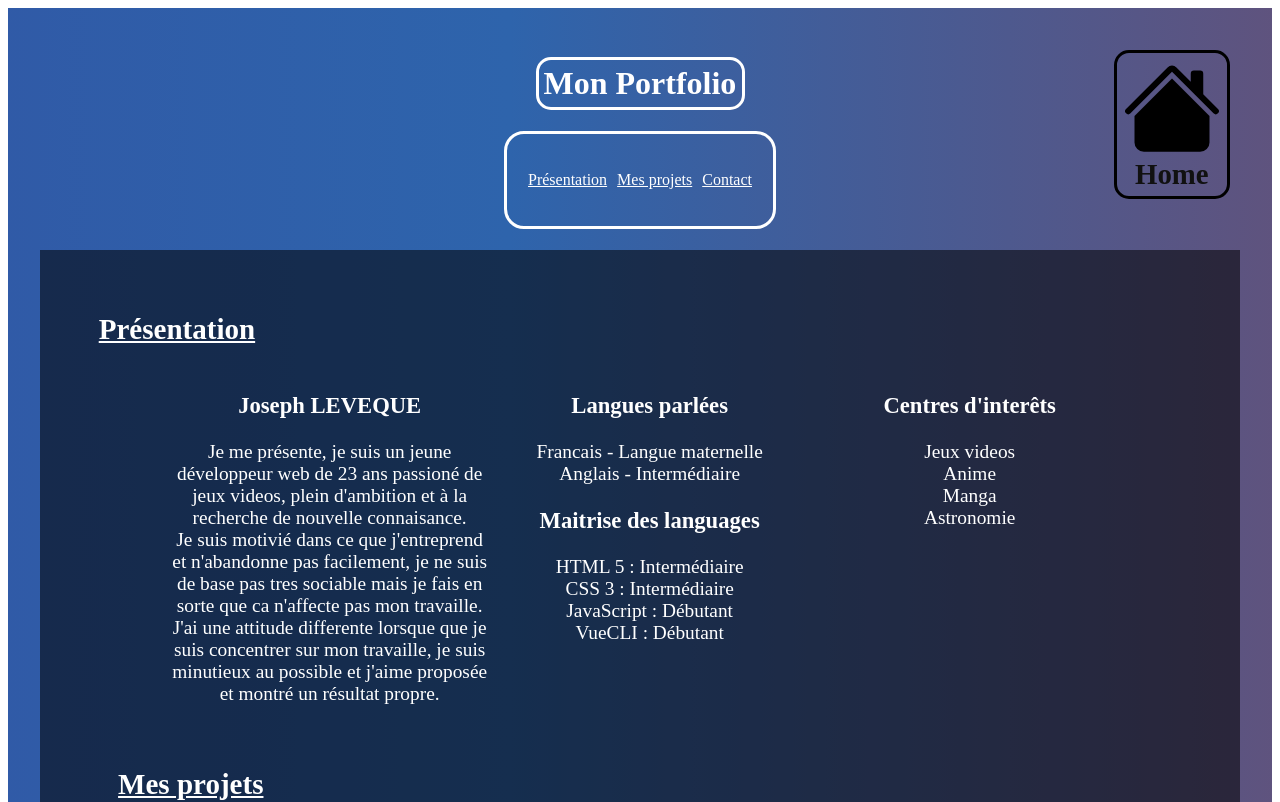
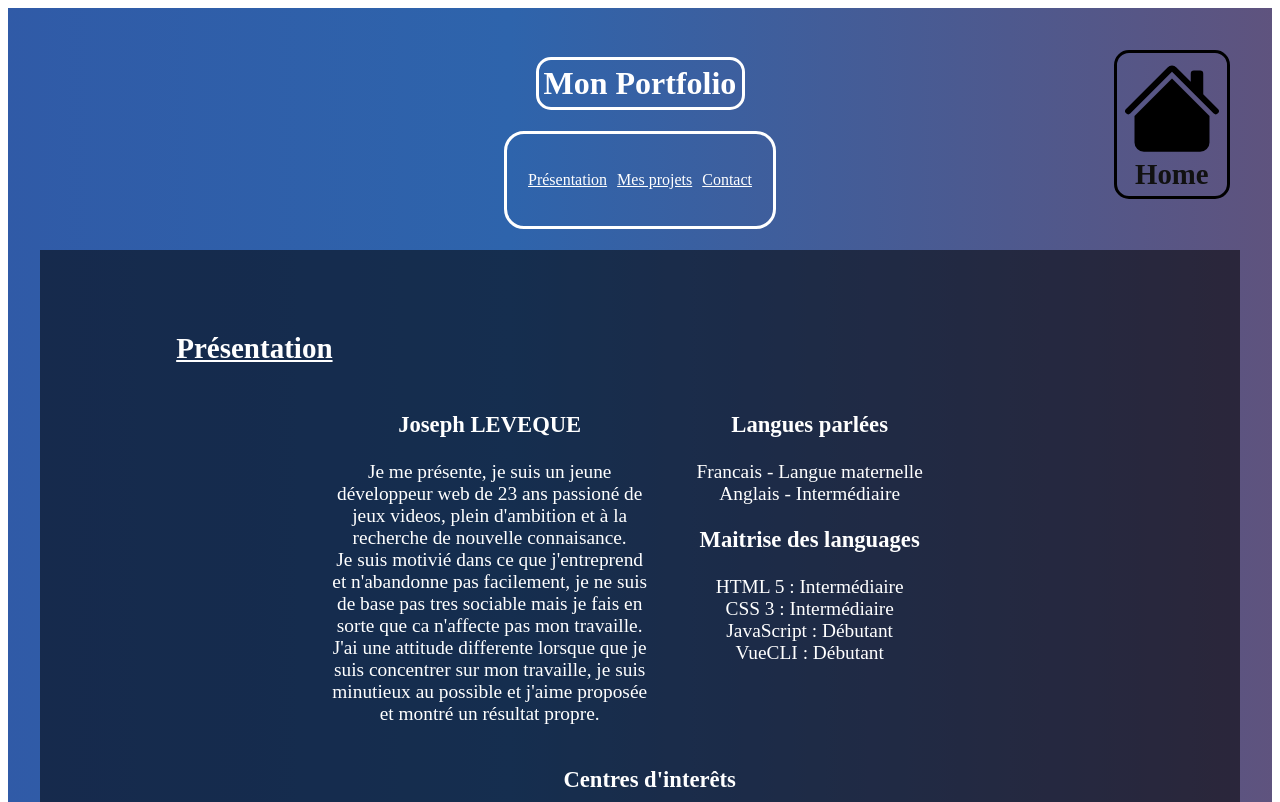
Before and after one commit to Lordprotos/Mon-Portfolio, a Vue app: page / in a window 1280 px wide. Shown: the top 802 px of the page. Built offline with nearby package versions, Linux system fonts and the light colour scheme.

Commit message:
VErsion finale

```diff
--- a/src/views/HomeView.vue
+++ b/src/views/HomeView.vue
@@ -1,4 +1,4 @@
-<template>
+<template lang="fr">
   <main>
   <div class="home">
     <!--block prentation-->
@@ -47,7 +47,7 @@
           <img class="imagesitecv" src="../assets/Images/sitecv.png"  alt="Image site CV">
         </div>
       </button>
-      <ModalCV ref="modal"/>
+      <ModalCV ref="modal"></ModalCV>
     </div>
   </div>
   <!--block form-->
@@ -88,8 +88,6 @@
       </section>
       <p id="time"><strong>Cette page à été actualisée le <time datetime="2024-03-06">6 mars 2024</time></strong></p>
     </footer>
-
-
 </template>
 
 <script>
@@ -104,15 +102,12 @@ export default {
 methods: {
 openModal() {
 this.$refs.modal.open();
-    }
 },
 scrollToSection(sectionId) {
 this.$emit('scroll-to-section', sectionId);
 },
 showAlert() {
 console.log('La méthode showAlert est appelée !');
-
-    // Récupération des données du formulaire
 const firstName = document.getElementById('firstname').value;
 const lastName = document.getElementById('lastname').value;
 const email = document.getElementById('user_email').value;
@@ -123,20 +118,16 @@ methods: {
 console.log('Email :', email);
 console.log('Message :', message);
 
-    // Affichage de l'alerte
 console.log('Affichage de l\'alerte !');
 alert('Le mail a été envoyé !');
-  },
 }
+}
+};
 </script>
 
 <style lang="scss">
 
-//style page home --------------------
-
-div .home {
-  padding: 2em 2em 2em 2em;
-}
+/*style page home --------------------*/
 
 .home {
   background-color: rgba(0, 0, 0, 0.541);
@@ -157,15 +148,15 @@ div .présentation {
   text-align: center;
 }
 
-//style h2 --------------------
+/*style h2 --------------------*/
 
 h2 {
-  padding: 0px 0px 0px 20px;
+  padding: 0 0 0 20px;
   text-decoration: underline;
   width: max-content;
 }
 
-//style form --------------------
+/*style form --------------------*/
 
 #form {
   background-color: rgba(0, 0, 0, 0.541);
@@ -225,7 +216,7 @@ textarea {
   border-color: white;
 }
 
-//style modal --------------------
+/*style modal --------------------*/
 
 .modalcv {
   margin-left: 0;
@@ -265,7 +256,7 @@ div .blockmodalcv {
   border-radius: 30px;
 }
 
-//style footer --------------------
+/*style footer --------------------*/
 
 footer {
   margin: 3em;
--- a/src/views/ModalCV.vue
+++ b/src/views/ModalCV.vue
@@ -1,4 +1,4 @@
-<template>
+<template lang="fr">
   <div class="modal" v-if="isVisible" @click.self="closeModal">
     <div class="modal-content" @click.stop>
       <span class="close" @click="close">&#10005;</span>
--- a/src/views/NotFound.vue
+++ b/src/views/NotFound.vue
@@ -1,4 +1,4 @@
-<template>
+<template lang="fr">
   <div class="vertical-center">
     <div class="container">
       <div id="notfound" class="text-center ">
```
Also changed, not shown: src/App.vue (+8 -8 lines). Lines whose indentation alone changed are shown as unchanged.
